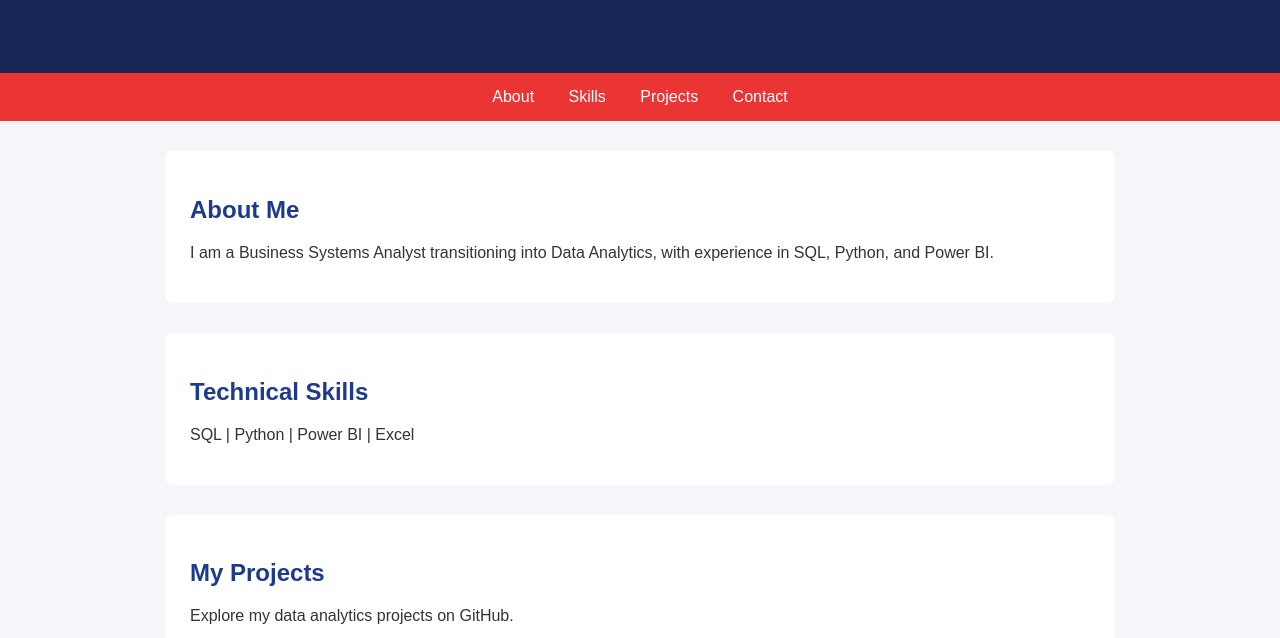
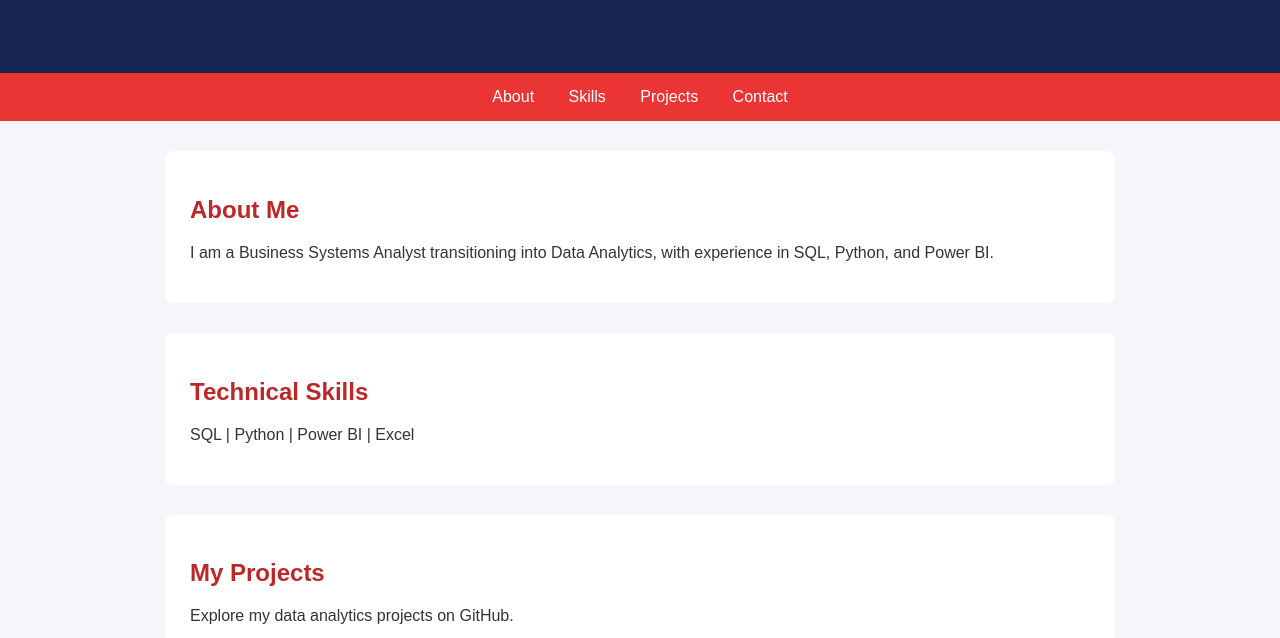
Before and after one commit to jsimon0821/jsimon0821.github.io, a plain HTML site: page index.html in a window 1280 px wide. Shown: the part 161-799 px from the top of the page. Drawn offline with Linux system fonts and the light colour scheme.

Commit message:
Change h2 color from blue to red

```diff
--- a/style.css
+++ b/style.css
@@ -34,5 +34,5 @@ section {
 }
 
 h2 {
-    color: #1e3a8a;
+    color: #be2727;
 }
```
